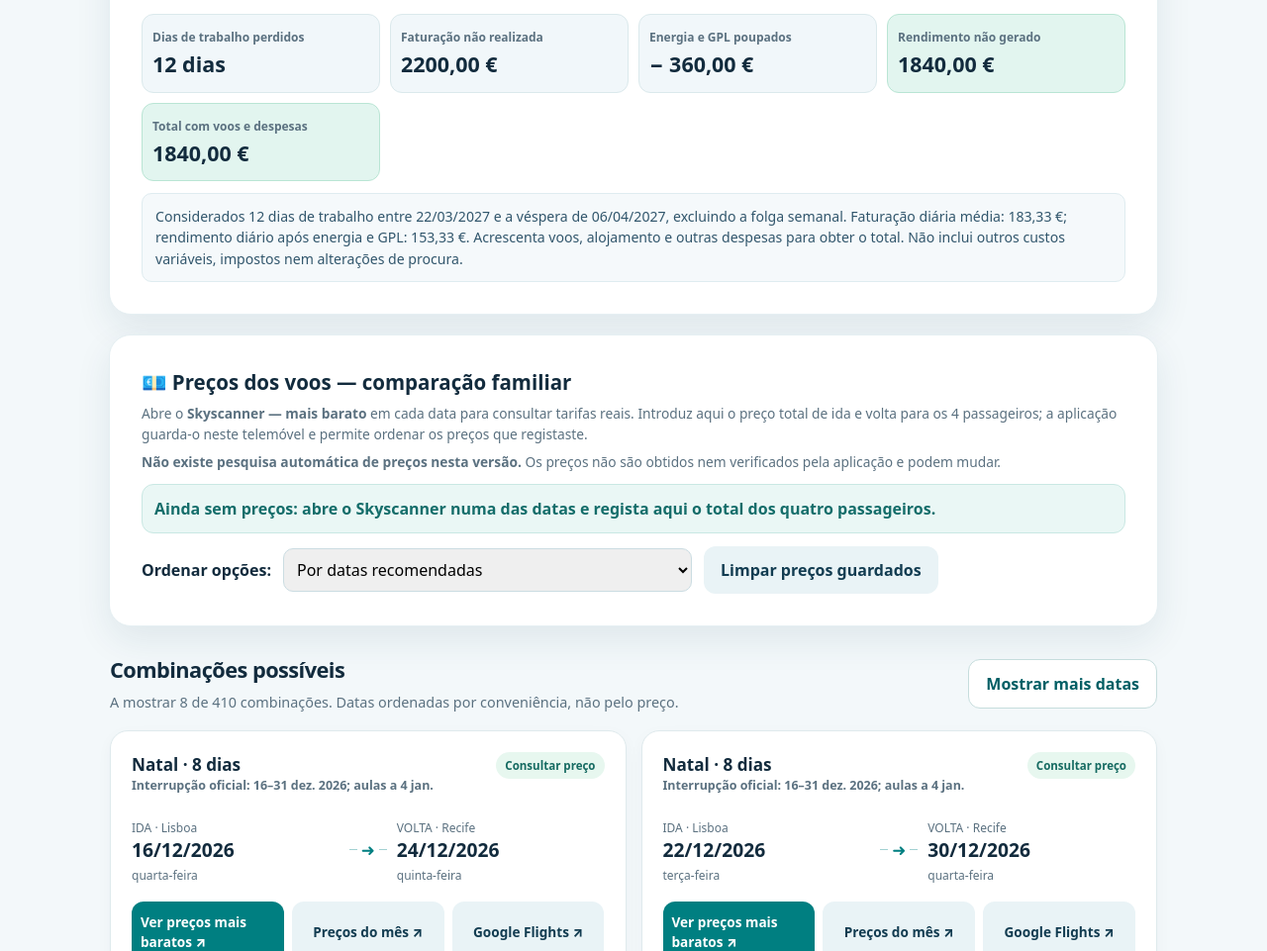
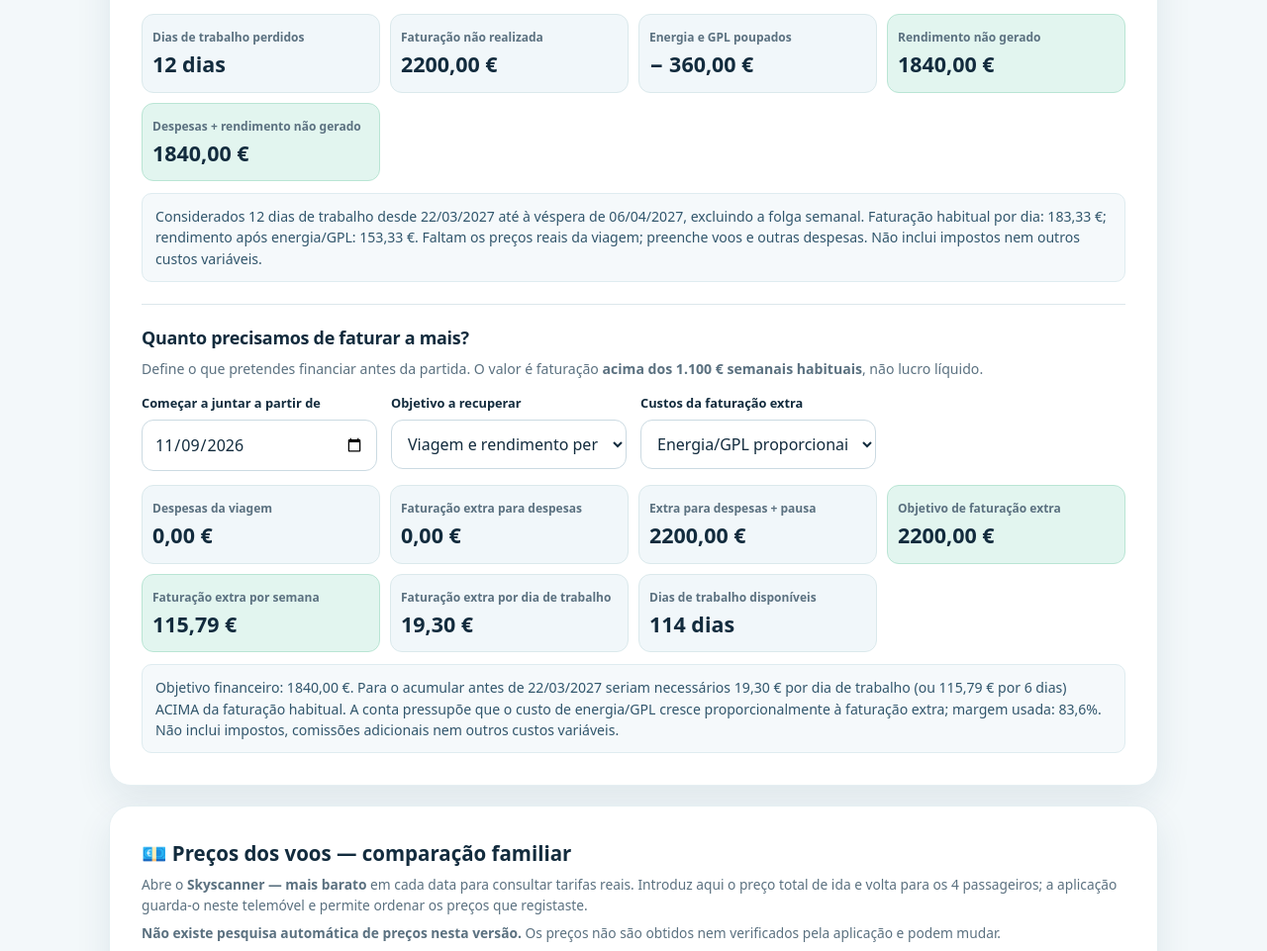
Before and after one commit to Fdorotea1/voos-recife-ferias, a plain HTML site: page index.html in a window 1280 px wide. Shown: the part 1629-2590 px from the top of the page at 99% size. Drawn offline with Linux system fonts and the light colour scheme.

Commit message:
Calcular faturação extra para financiar férias e rendimento perdido

```diff
--- a/index.html
+++ b/index.html
@@ -43,6 +43,7 @@ h1{font-size:clamp(2rem,5vw,3.8rem);line-height:1.12;max-width:760px;margin:12px
 .calc-panel{margin:20px 0}.calc-panel h2{margin:0;letter-spacing:-.025em;font-size:1.37rem}.calc-panel .calc-text{margin:7px 0 18px;color:var(--muted);font-size:.89rem}
 .calc-grid{display:grid;grid-template-columns:repeat(4,minmax(0,1fr));gap:14px}.calc-controls{margin-bottom:17px}.calc-results{display:grid;grid-template-columns:repeat(4,minmax(0,1fr));gap:10px}.calc-metric{background:#f1f7fa;border-radius:12px;border:1px solid #dbe9ec;padding:14px 10px;min-width:0}.calc-metric span{display:block;font-size:.75rem;color:var(--muted);font-weight:750}.calc-metric strong{display:block;font-size:clamp(.95rem,2vw,1.34rem);line-height:1.25;margin-top:5px;overflow-wrap:anywhere}.calc-metric.important{background:#e2f5ef;border-color:#b9e5d4}.calc-message{background:#f5f9fb;border:1px solid #dfecf0;border-radius:10px;margin-top:12px;padding:12px 13px;font-size:.88rem;color:#31566c}.calc-message.error{background:#fff1ec;border-color:#fad8cb;color:#913b20}
 .calc-quick{display:flex;gap:8px;flex-wrap:wrap;align-items:center;margin:8px 0 17px}.calc-quick button{border-radius:11px;border:1px solid #bcd9d6;background:#e8f6f2;padding:8px 11px;color:var(--teal-dark);font-weight:800;font-size:.82rem}
+.calc-goal{border-top:1px solid #dce7eb;margin-top:22px;padding-top:20px}.calc-goal h3{font-size:1.12rem;letter-spacing:-.015em;margin:0 0 7px}.calc-goal p{font-size:.88rem;color:var(--muted);margin:0 0 15px}.calc-goal .calc-grid{margin-bottom:14px}
 .calc-btn{border:1px solid #cbdfe0;background:#eff7f7;color:#075c61;border-radius:11px;font-weight:800;padding:10px 12px;width:100%;margin-top:10px;font-size:.83rem}
 .sr{position:absolute!important;width:1px;height:1px;padding:0;margin:-1px;overflow:hidden;clip:rect(0,0,0,0);white-space:nowrap;border:0}
 @media(max-width:850px){.form-grid,.calc-grid{grid-template-columns:repeat(2,minmax(0,1fr))}.calc-results{grid-template-columns:repeat(2,minmax(0,1fr))}.header{padding-bottom:70px}.hero{margin-top:38px}.badge{font-size:.7rem}.wrap{margin-top:-38px}}
@@ -91,6 +92,17 @@ h1{font-size:clamp(2rem,5vw,3.8rem);line-height:1.12;max-width:760px;margin:12px
   <div class="calc-quick"><span class="hint">Exemplo da viagem 22 mar. – 2 abr.:</span><button type="button" id="calcSunday">Trabalhar domingo, 4/4</button><button type="button" id="calcTuesday">Trabalhar terça, 6/4</button></div>
   <div class="calc-results" id="calc-results" aria-live="polite"></div>
   <div id="calc-message" class="calc-message" aria-live="polite"></div>
+  <div class="calc-goal" aria-labelledby="calc-goal-title">
+   <h3 id="calc-goal-title">Quanto precisamos de faturar a mais?</h3>
+   <p>Define o que pretendes financiar antes da partida. O valor é faturação <b>acima dos 1.100 € semanais habituais</b>, não lucro líquido.</p>
+   <div class="calc-grid">
+    <div class="field"><label for="calcSaveStart">Começar a juntar a partir de</label><input id="calcSaveStart" type="date" value=""></div>
+    <div class="field"><label for="calcGoal">Objetivo a recuperar</label><select id="calcGoal"><option value="full">Viagem e rendimento perdido</option><option value="expenses">Só voos e outras despesas</option></select></div>
+    <div class="field"><label for="calcMarginMode">Custos da faturação extra</label><select id="calcMarginMode"><option value="proportional">Energia/GPL proporcionais</option><option value="noextra">Sem energia/GPL adicional</option></select></div>
+   </div>
+   <div id="calc-goal-results" class="calc-results" aria-live="polite"></div>
+   <div id="calc-goal-message" class="calc-message" aria-live="polite"></div>
+  </div>
  </section>
  <section class="panel compare-section" aria-labelledby="prices-title">
   <h2 id="prices-title">💶 Preços dos voos — comparação familiar</h2>
@@ -182,36 +194,58 @@ function nextWorkday(day){
 }
 function calcNumber(id){var el=$(id),raw=el.value.trim();return raw===''?NaN:Number(raw)}
 function calculateHolidayCost(){
- var result=$('calc-results'),message=$('calc-message'),rawDates=['calcStart','calcBack','calcArrival','calcResume'];
- if(rawDates.some(function(id){return !value(id)||!/^\d{4}-\d{2}-\d{2}$/.test(value(id))})){
-  result.replaceChildren();message.textContent='Seleciona todas as datas para calcular.';message.className='calc-message error';return;
- }
+ var result=$('calc-results'),message=$('calc-message'),goalResult=$('calc-goal-results'),goalMessage=$('calc-goal-message');
+ function error(txt){result.replaceChildren();message.textContent=txt;message.className='calc-message error';goalResult.replaceChildren();goalMessage.textContent='Corrige os dados acima para calcular a faturação adicional.';goalMessage.className='calc-message error'}
+ var rawDates=['calcStart','calcBack','calcArrival','calcResume'];
+ if(rawDates.some(function(id){return !value(id)||!/^\d{4}-\d{2}-\d{2}$/.test(value(id))})){error('Preenche as datas da viagem e do regresso ao trabalho.');return}
  var start=d(value('calcStart')),flightBack=d(value('calcBack')),arrival=d(value('calcArrival')),resume=d(value('calcResume'));
- if(flightBack<start||arrival<flightBack||resume<=arrival||resume<=start){
-  result.replaceChildren();message.textContent='Verifica as datas: o regresso ao trabalho deve ser posterior à chegada a Lisboa, e o voo de volta não pode anteceder a partida.';message.className='calc-message error';return;
- }
+ if(flightBack<start||arrival<flightBack||resume<=arrival||resume<=start){error('Verifica as datas: o regresso ao trabalho deve ser posterior à chegada a Lisboa e o voo de volta não pode anteceder a partida.');return}
  var revenue=calcNumber('calcRevenue'),fuel=calcNumber('calcFuel'),tickets=calcNumber('calcTickets'),other=calcNumber('calcOther');
- if([revenue,fuel,tickets,other].some(function(x){return !Number.isFinite(x)||x<0})){
-  result.replaceChildren();message.textContent='Introduz valores financeiros válidos, iguais ou superiores a zero.';message.className='calc-message error';return;
- }
- var off=Number(value('calcOffday'));if(resume.getDay()===off){result.replaceChildren();message.textContent='O primeiro dia de trabalho coincide com a folga semanal. Seleciona o dia seguinte em que efetivamente voltam a trabalhar.';message.className='calc-message error';return}
+ if([revenue,fuel,tickets,other].some(function(x){return !Number.isFinite(x)||x<0})||revenue<=0){error('Indica faturação semanal positiva e despesas válidas (zero ou mais).');return}
+ if(revenue/6<=fuel){error('O custo diário de energia/GPL tem de ser inferior à faturação média diária para este cálculo.');return}
+ var off=Number(value('calcOffday'));
+ if(resume.getDay()===off){error('O primeiro dia de trabalho coincide com a folga semanal. Escolhe a data em que efetivamente regressam ao trabalho.');return}
  var days=0,calendar=0;
- for(var cursor=new Date(start.getTime());cursor<resume&&calendar<730;cursor=add(cursor,1),calendar++){if(cursor.getDay()!==off)days++}
- if(calendar>=730){result.replaceChildren();message.textContent='O intervalo não pode ultrapassar dois anos.';message.className='calc-message error';return}
- var billed=days*(revenue/6),saved=days*fuel,loss=billed-saved,total=loss+tickets+other;
+ for(var x=new Date(start.getTime());x<resume&&calendar<730;x=add(x,1),calendar++){if(x.getDay()!==off)days++}
+ if(calendar>=730){error('O intervalo não pode ultrapassar dois anos.');return}
+ var dailyRevenue=revenue/6,marginDay=dailyRevenue-fuel,billed=days*dailyRevenue,saved=days*fuel,loss=days*marginDay,travel=tickets+other,total=loss+travel;
  result.innerHTML=
   '<div class="calc-metric"><span>Dias de trabalho perdidos</span><strong>'+days+' dias</strong></div>'+
   '<div class="calc-metric"><span>Faturação não realizada</span><strong>'+money(billed)+'</strong></div>'+
   '<div class="calc-metric"><span>Energia e GPL poupados</span><strong>− '+money(saved)+'</strong></div>'+
   '<div class="calc-metric important"><span>Rendimento não gerado</span><strong>'+money(loss)+'</strong></div>'+
-  '<div class="calc-metric important"><span>Total com voos e despesas</span><strong>'+money(total)+'</strong></div>';
+  '<div class="calc-metric important"><span>Despesas + rendimento não gerado</span><strong>'+money(total)+'</strong></div>';
  message.className='calc-message';
- message.textContent='Considerados '+days+' dias de trabalho entre '+fmt(start)+' e a véspera de '+fmt(resume)+', excluindo a folga semanal. Faturação diária média: '+money(revenue/6)+'; rendimento diário após energia e GPL: '+money(revenue/6-fuel)+'. '+(tickets||other?'Total inclui os custos adicionais que introduziste. ':'Acrescenta voos, alojamento e outras despesas para obter o total. ')+'Não inclui outros custos variáveis, impostos nem alterações de procura.';
+ message.textContent='Considerados '+days+' dias de trabalho desde '+fmt(start)+' até à véspera de '+fmt(resume)+', excluindo a folga semanal. Faturação habitual por dia: '+money(dailyRevenue)+'; rendimento após energia/GPL: '+money(marginDay)+'. '+(travel>0?'Custos da viagem incluídos: '+money(travel)+'. ':'Faltam os preços reais da viagem; preenche voos e outras despesas. ')+'Não inclui impostos nem outros custos variáveis.';
+ calculateExtraBilling({start:start,revenue:revenue,fuel:fuel,travel:travel,loss:loss,off:off});
  saveHolidayCalculation();
 }
-var calcIds=['calcStart','calcBack','calcArrival','calcResume','calcRevenue','calcFuel','calcOffday','calcTickets','calcOther'];
-function saveHolidayCalculation(){try{var o={};calcIds.forEach(function(id){o[id]=value(id)});localStorage.setItem('lrx_calc_v1',JSON.stringify(o))}catch(e){}}
-function restoreHolidayCalculation(){try{var obj=JSON.parse(localStorage.getItem('lrx_calc_v1')||'{}');calcIds.forEach(function(id){if(Object.prototype.hasOwnProperty.call(obj,id)&&obj[id]!==null)$(id).value=obj[id]})}catch(e){}}
+function calculateExtraBilling(x){
+ var result=$('calc-goal-results'),message=$('calc-goal-message');
+ var startText=value('calcSaveStart');
+ if(!/^\d{4}-\d{2}-\d{2}$/.test(startText)){result.replaceChildren();message.textContent='Seleciona a data em que começas a acumular.';message.className='calc-message error';return}
+ var savingsStart=d(startText),margin=(x.revenue/6-x.fuel)/(x.revenue/6);
+ var mode=value('calcMarginMode'),goal=value('calcGoal'),effectiveMargin=mode==='noextra'?1:margin;
+ var grossForTravel=x.travel/effectiveMargin, grossForFull=(x.travel+x.loss)/effectiveMargin;
+ var target=goal==='expenses'?grossForTravel:grossForFull,financialGoal=goal==='expenses'?x.travel:x.travel+x.loss;
+ var available=0,counter=0;
+ for(var day=new Date(savingsStart.getTime());day<x.start&&counter<730;day=add(day,1),counter++){if(day.getDay()!==x.off)available++}
+ if(counter>=730){result.replaceChildren();message.textContent='A data de início tem de estar a menos de dois anos da viagem.';message.className='calc-message error';return}
+ var extraDay=available>0?target/available:null,extraWeek=available>0?extraDay*6:null;
+ result.innerHTML=
+  '<div class="calc-metric"><span>Despesas da viagem</span><strong>'+money(x.travel)+'</strong></div>'+
+  '<div class="calc-metric"><span>Faturação extra para despesas</span><strong>'+money(grossForTravel)+'</strong></div>'+
+  '<div class="calc-metric"><span>Extra para despesas + pausa</span><strong>'+money(grossForFull)+'</strong></div>'+
+  '<div class="calc-metric important"><span>Objetivo de faturação extra</span><strong>'+money(target)+'</strong></div>'+
+  '<div class="calc-metric important"><span>Faturação extra por semana</span><strong>'+(extraWeek===null?'—':money(extraWeek))+'</strong></div>'+
+  '<div class="calc-metric"><span>Faturação extra por dia de trabalho</span><strong>'+(extraDay===null?'—':money(extraDay))+'</strong></div>'+
+  '<div class="calc-metric"><span>Dias de trabalho disponíveis</span><strong>'+available+' dias</strong></div>';
+ message.className=available>0?'calc-message':'calc-message error';
+ message.textContent='Objetivo financeiro: '+money(financialGoal)+'. '+(available?'Para o acumular antes de '+fmt(x.start)+' seriam necessários '+money(extraDay)+' por dia de trabalho (ou '+money(extraWeek)+' por 6 dias) ACIMA da faturação habitual. ':'Sem dias de trabalho disponíveis até à partida; escolhe uma data de início anterior. ')+(mode==='proportional'?'A conta pressupõe que o custo de energia/GPL cresce proporcionalmente à faturação extra; margem usada: '+(effectiveMargin*100).toFixed(1).replace('.',',')+'%. ':'A conta pressupõe que a faturação extra não exige gastos adicionais de energia/GPL. ')+'Não inclui impostos, comissões adicionais nem outros custos variáveis.';
+}
+var calcIds=['calcStart','calcBack','calcArrival','calcResume','calcRevenue','calcFuel','calcOffday','calcTickets','calcOther','calcSaveStart','calcGoal','calcMarginMode'];
+function saveHolidayCalculation(){try{var data={};calcIds.forEach(function(id){data[id]=value(id)});localStorage.setItem('lrx_calc_v1',JSON.stringify(data))}catch(e){}}
+function restoreHolidayCalculation(){var data={};try{data=JSON.parse(localStorage.getItem('lrx_calc_v1')||'{}')||{}}catch(e){}calcIds.forEach(function(id){if(Object.prototype.hasOwnProperty.call(data,id)&&data[id]!==null)$(id).value=data[id]});if(!value('calcSaveStart'))$('calcSaveStart').value=iso(new Date())}
 function prefillHolidayCalculation(out,back){
  $('calcStart').value=out;$('calcBack').value=back;var arrival=add(d(back),1);$('calcArrival').value=iso(arrival);$('calcResume').value=iso(nextWorkday(arrival));
  var chosen=rows.find(function(r){return iso(r.out)===out&&iso(r.back)===back});if(chosen&&getPrice(chosen)!==null){$('calcTickets').value=getPrice(chosen)}
```
